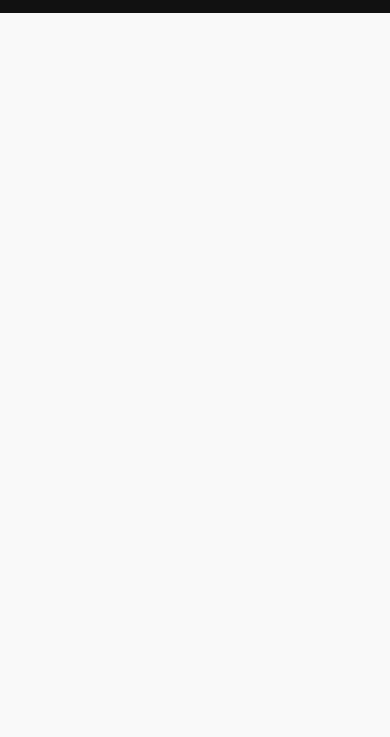
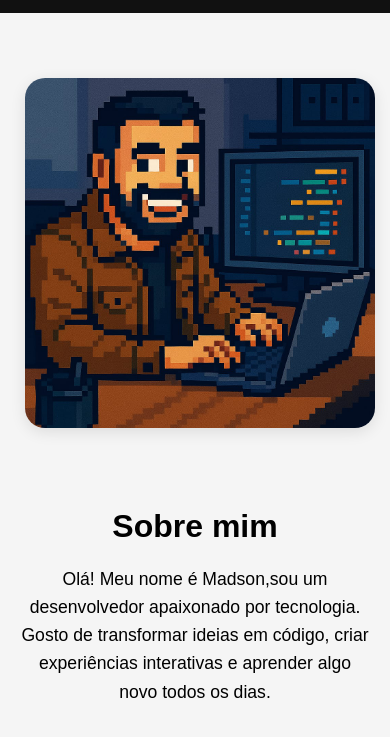
Before and after one commit to madson10/Portf-lio, a plain HTML site: page index.html in a window 390 px wide. Shown: the part 47-784 px from the top of the page. Drawn offline with Linux system fonts and the light colour scheme.

Commit message:
add sobre.js e section sobreection sobre

```diff
--- a/index.html
+++ b/index.html
@@ -8,8 +8,9 @@
   <link rel="stylesheet" href="style.css" />
 </head>
 
-<body>
+<body class="body-background">
   <header>
+    <!--Menu-->
     <nav class="navbar">
       <a href="#" class="logo">
         <img src="assets/logo.png" alt="Logo" class="logo-img" />
@@ -25,7 +26,24 @@
       </ul>
     </nav>
   </header>
+  <!--Section Sobre-->
+  <section id="sobre" class="sobre">
+    <div class="container-sobre">
+      <div class="img-sobre">
+        <img src="assets/programador.png" alt="Foto sobre mim">
+      </div>
+      <div class="texto-sobre">
+        <h1 class="sobre-red">Sobre mim</h1>
+        <p id="texto-animado"></p>
+        <p id="texto-animado"><span class="cursor">|</span></p>
+
+
+      </div>
+    </div>
+  </section>
   <script src="script.js"></script>
+  <script src="sobre.js"></script>
+
 
 </body>
 
--- /dev/null
+++ b/sobre.js
@@ -0,0 +1,23 @@
+// sobre.js
+
+document.addEventListener("DOMContentLoaded", () => {
+  const texto =
+    "Olá! Meu nome é Madson,sou um desenvolvedor apaixonado por tecnologia. Gosto de transformar ideias em código, criar experiências interativas e aprender algo novo todos os dias.";
+  const elemento = document.getElementById("texto-animado");
+
+  if (!elemento) return;
+
+  let i = 0;
+
+  const digitar = () => {
+    if (i < texto.length) {
+      elemento.innerHTML += texto.charAt(i);
+      i++;
+      setTimeout(digitar, 20);
+    } else {
+      elemento.style.opacity = 1;
+    }
+  };
+
+  setTimeout(digitar, 200); // Delay inicial para suavizar a entrada
+});
--- a/style.css
+++ b/style.css
@@ -39,10 +39,11 @@ button {
   background: none;
 }
 /* style.css */
+
 body {
   margin: 0;
   font-family: sans-serif;
-  background-color: #f9f9f9;
+  background-color: #f0f0f0;
 }
 
 .navbar {
@@ -81,7 +82,7 @@ body {
 .nav-links a:hover::after {
   width: 100%;
 }
-/* Oculta o botão hambúrguer por padrão */
+
 /* Oculta o botão hambúrguer por padrão */
 .hamburger {
   display: none;
@@ -91,7 +92,64 @@ body {
   color: white;
   cursor: pointer;
 }
+.container-sobre {
+  display: flex;
+  align-items: center;
+  justify-content: space-between;
+  gap: 40px;
+  max-width: 100%;
+  margin: 0 auto;
+  flex-wrap: nowrap;
+}
 
+/* Imagem */
+.img-sobre {
+  flex: 1;
+  display: flex;
+  justify-content: center;
+}
+
+.img-sobre img {
+  width: 100%;
+  max-width: 400px;
+  height: auto;
+  border-radius: 20px;
+  object-fit: cover;
+  box-shadow: 0 4px 15px rgba(0, 0, 0, 0.1);
+  margin: 5px 10px 20px 20px;
+}
+.texto-sobre {
+
+  flex: 2;
+  min-width: 250px;
+
+}
+
+.texto-sobre h1 {
+  font-size: 2rem;
+  margin-bottom: 20px;
+}
+
+#texto-animado {
+  font-size: 1.1rem;
+  line-height: 1.6;
+  white-space: pre-wrap;
+}
+
+/* Cursor piscando */
+.cursor {
+  display: inline-block;
+  margin-left: 4px;
+  color: #333;
+  font-weight: bold;
+  animation: blink 1s step-start infinite;
+}
+
+@keyframes blink {
+  50% {
+    opacity: 0;
+  }
+}
 /* Só mostra em telas menores que 768px */
 @media (max-width: 768px) {
   .hamburger {
@@ -120,4 +178,91 @@ body {
     transform: translateY(0);
     pointer-events: auto;
   }
+  /*Sobre*/
+
+.sobre {
+  padding: 60px 20px;
+  background-color: #f5f5f5;
 }
+
+/* Container flexível */
+.container-sobre {
+  display: flex;
+  align-items: center;
+  justify-content: space-between;
+  gap: 40px;
+  max-width: 1200px;
+  margin: 0 auto;
+  flex-wrap: wrap; /* Empilha em telas pequenas */
+}
+
+/* Imagem */
+.img-sobre {
+  flex: 1;
+  display: flex;
+  justify-content: center;
+}
+
+.img-sobre img {
+  width: 100%;
+  max-width: 400px;
+  height: auto;
+  border-radius: 20px;
+  object-fit: cover;
+  box-shadow: 0 4px 15px rgba(0, 0, 0, 0.1);
+}
+
+/* Texto */
+
+.texto-sobre {
+
+  flex: 1;
+  min-width: 300px;
+}
+
+.texto-sobre h1 {
+  font-size: 2rem;
+  margin-bottom: 20px;
+}
+
+#texto-animado {
+  font-size: 1.1rem;
+  line-height: 1.6;
+  white-space: pre-wrap;
+}
+
+/* Cursor piscando */
+.cursor {
+  display: inline-block;
+  margin-left: 4px;
+  color: #333;
+  font-weight: bold;
+  animation: blink 1s step-start infinite;
+}
+
+@keyframes blink {
+  50% {
+    opacity: 0;
+  }
+}
+
+/* Responsivo para telas pequenas */
+
+@media (max-width: 768px) {
+  .container-sobre {
+    flex-direction: column;
+    text-align: center;
+  }
+
+  .img-sobre img {
+    max-width: 100%;
+  }
+
+  .texto-sobre {
+    margin-top: 20px;
+  }
+}
+
+
+
+}
```
Also changed, not shown: assets/programador.png (added).
